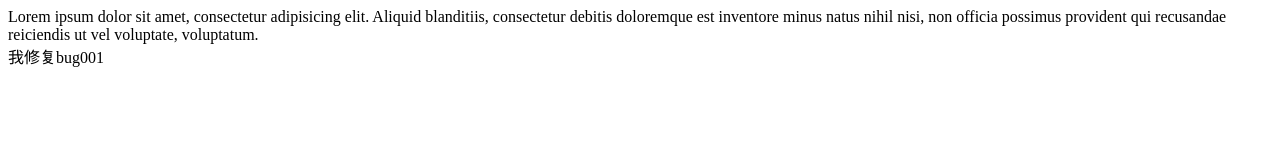
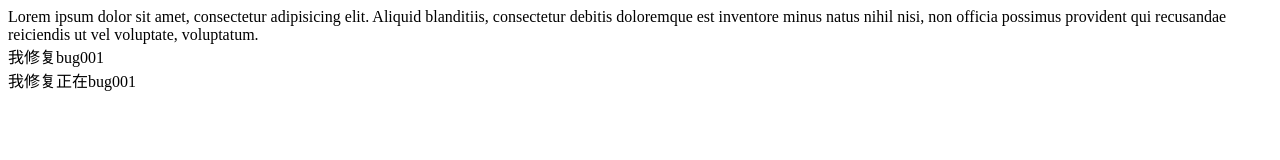
Before and after one commit to bobplay/projectTest, a plain HTML site: page index.html in a window 1280 px wide. Drawn offline with Linux system fonts and the light colour scheme.

Commit message:
bugfix002

```diff
--- a/index.html
+++ b/index.html
@@ -7,5 +7,6 @@
 <body>
 <div>Lorem ipsum dolor sit amet, consectetur adipisicing elit. Aliquid blanditiis, consectetur debitis doloremque est inventore minus natus nihil nisi, non officia possimus provident qui recusandae reiciendis ut vel voluptate, voluptatum.</div>
 <div>我修复bug001</div>
+<div>我修复正在bug001</div>
 </body>
 </html>
```
